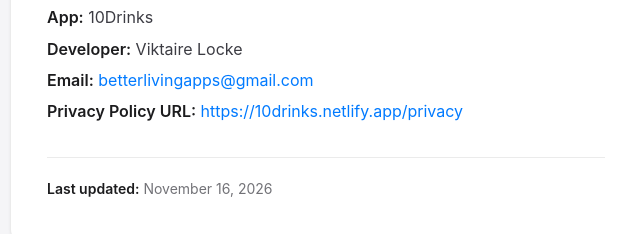
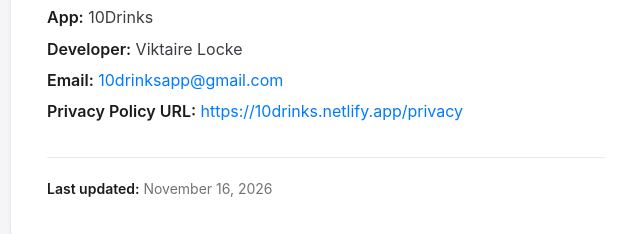
Before and after one commit to fedmudit-max/monk-landing-page, a plain HTML site: page privacy.html in a window 1280 px wide. Shown: the part 5238-5472 px from the top of the page, 314-954 px from the left. Drawn offline with Linux system fonts and the light colour scheme.

Commit message:
privacy updated2

```diff
--- a/privacy.html
+++ b/privacy.html
@@ -223,7 +223,7 @@
       <div class="contact">
         <p><strong>App:</strong> 10Drinks</p>
         <p><strong>Developer:</strong> Viktaire Locke</p>
-        <p><strong>Email:</strong> <a href="mailto:10drinksapp@gmail.com">betterlivingapps@gmail.com</a></p>
+        <p><strong>Email:</strong> <a href="mailto:10drinksapp@gmail.com">10drinksapp@gmail.com</a></p>
         <p><strong>Privacy Policy URL:</strong> <a href="https://10drinks.netlify.app/privacy">https://10drinks.netlify.app/privacy</a></p>
       </div>
 
```
